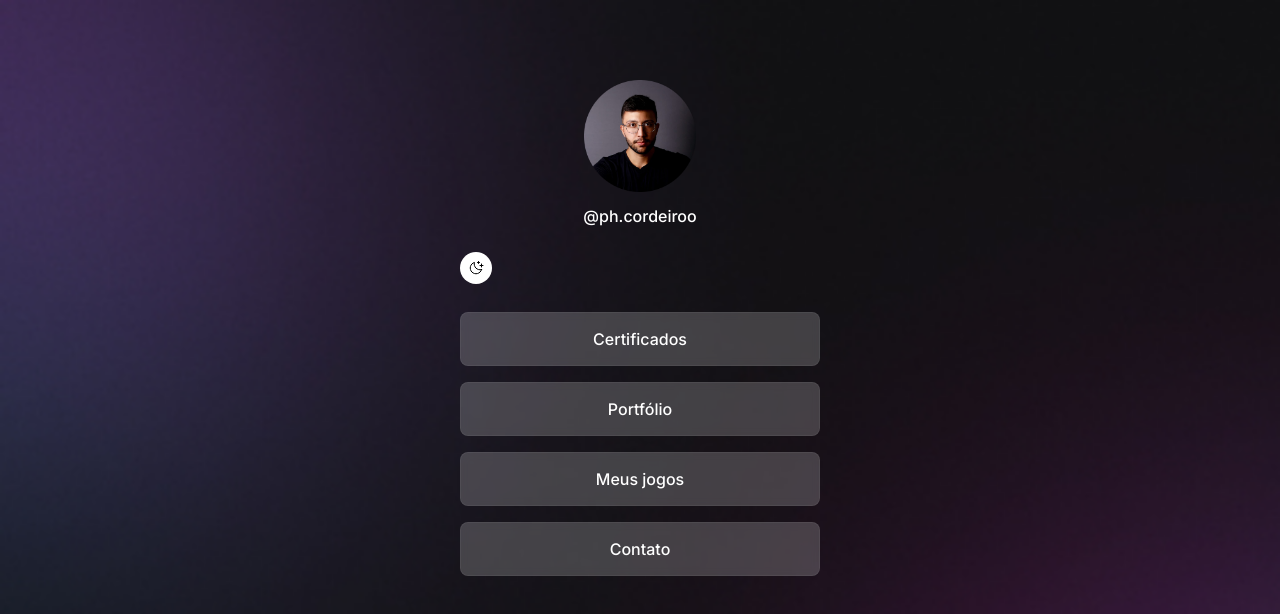
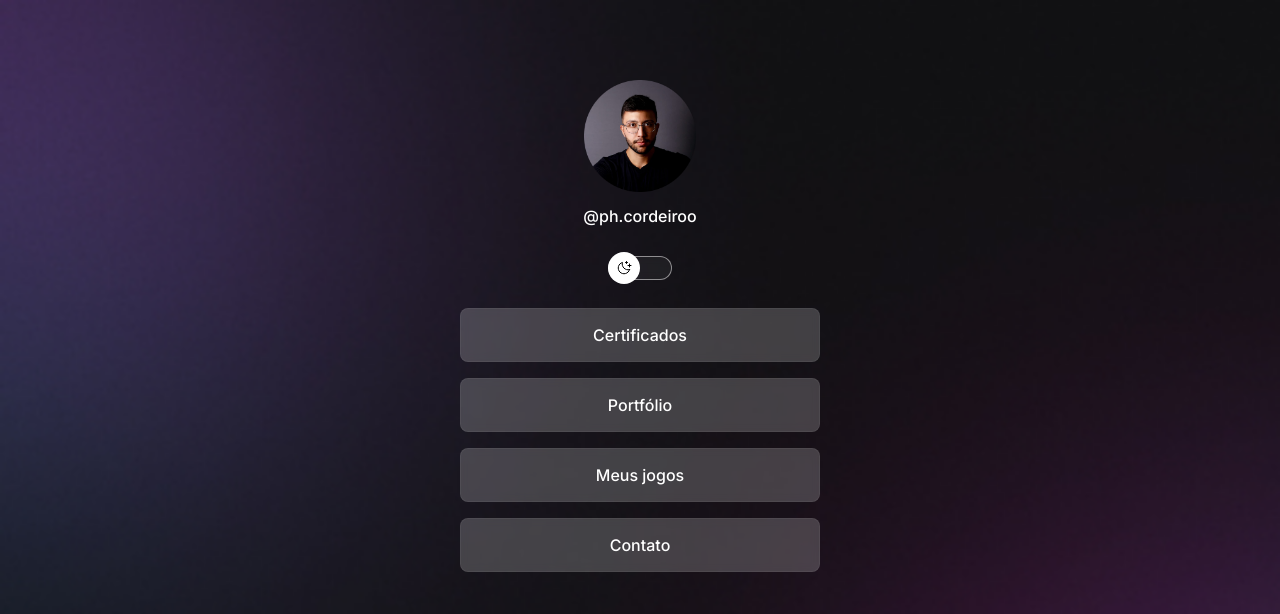
Before and after one commit to pedrophcs/DeveloperLinks, a plain HTML site: page index.html in a window 1280 px wide. Shown: the top 614 px of the page. Drawn offline with nearby package versions, Linux system fonts and the light colour scheme.

Commit message:
Finishing the adjustments on the switch button

```diff
--- a/index.html
+++ b/index.html
@@ -1,5 +1,5 @@
 <!DOCTYPE html>
-<html lang="pt-br">
+<html lang="pt-br" class="">
   <head>
     <link rel="preconnect" href="https://fonts.googleapis.com" />
     <link rel="preconnect" href="https://fonts.gstatic.com" crossorigin />
--- a/style.css
+++ b/style.css
@@ -4,7 +4,7 @@
   box-sizing: border-box;
 }
 
-:root{
+:root {
   --text-color: white;
   --bg-url: url(./assets/bg-mobile.jpg);
   --stroke-color: rgba(255, 255, 255, 0.5);
@@ -13,7 +13,7 @@
   --highlight-color: rgba(255, 255, 255, 0.2);
   --switch-bg-url: url(./assets/moon-stars.svg);
 }
-.light{
+.light {
   --text-color: black;
   --bg-url: url(./assets/bg-mobile-light.jpg);
   --stroke-color: rgba(0, 0, 0, 0.5);
@@ -22,7 +22,6 @@
   --highlight-color: rgba(0, 0, 0, 0.1);
   --switch-bg-url: url(./assets/sun.svg);
 }
-
 
 body {
   /*background: image, repeat, position and size*/
@@ -55,12 +54,40 @@ body * {
   margin-top: 8px;
 }
 
-#switch button{
+#switch {
+  position: relative;
+  width: 64px;
+
+  margin: 4px auto;
+}
+
+#switch button {
   width: 32px;
   height: 32px;
   background: white var(--switch-bg-url) no-repeat center;
   border: 0;
   border-radius: 50%;
+
+  position: absolute;
+  top: 50%;
+  left: 0;
+  z-index: 1;
+  transform: translateY(-50%);
+}
+.light #switch button{
+  right: 0;
+  left: initial;
+}
+
+#switch span {
+  display: block;
+  width: 64px;
+  height: 24px;
+  background: var(--surface-color);
+  border: 1px solid var(--stroke-color);
+  backdrop-filter: blur(4px);
+  -webkit-backdrop-filter: blur(4px);
+  border-radius: 9999px;
 }
 
 ul {
@@ -103,7 +130,7 @@ ul li a:hover {
   padding: 24px 0;
   font-size: 24px;
 }
-#social-links a{
+#social-links a {
   display: flex;
   align-items: center;
   justify-content: center;
@@ -113,11 +140,11 @@ ul li a:hover {
   border-radius: 50%;
 }
 
-#social-links a:hover{
+#social-links a:hover {
   background: var(--highlight-color);
 }
 
-footer{
+footer {
   padding: 24px 0;
   text-align: center;
   font-size: 14px;
```
